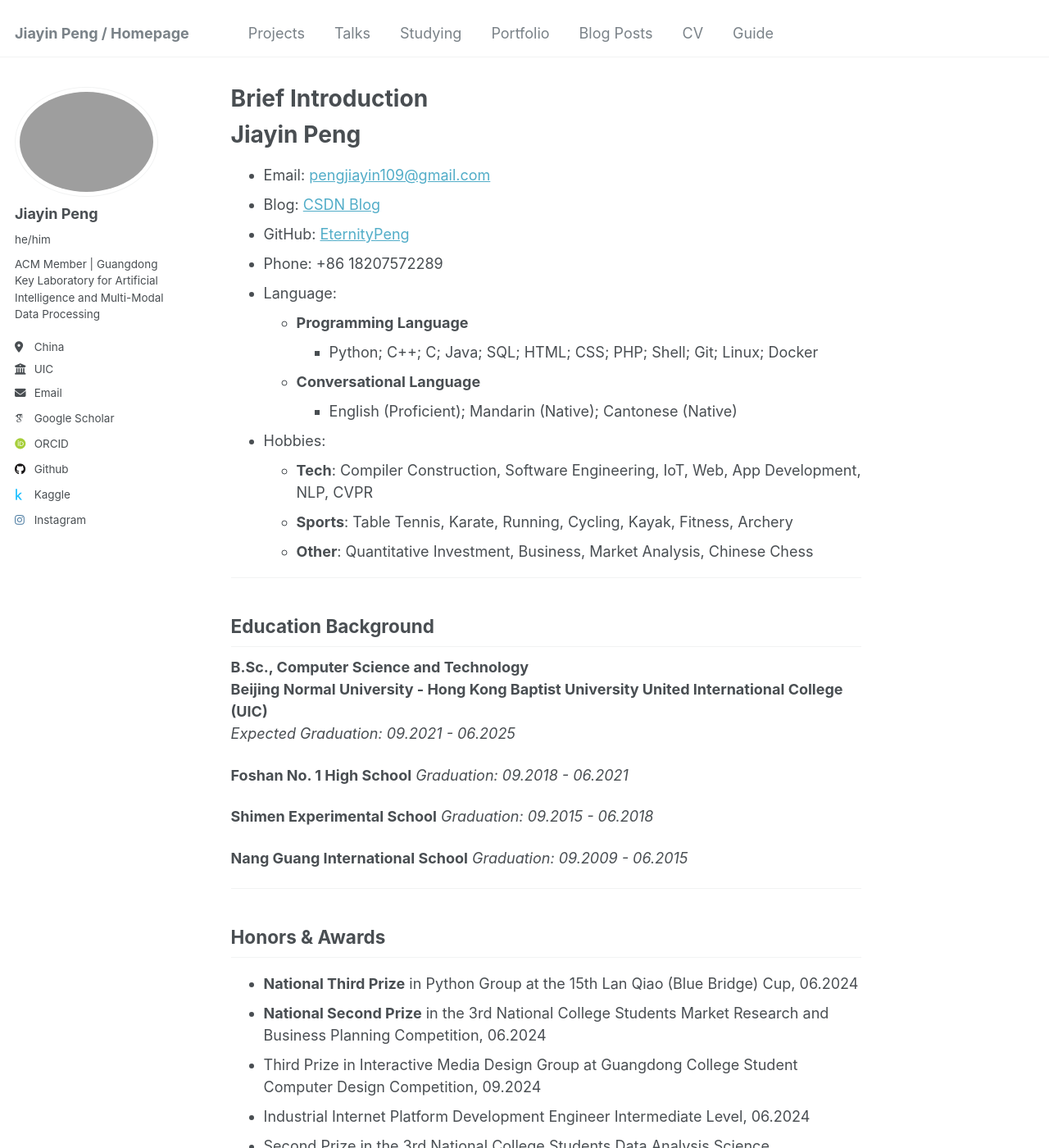
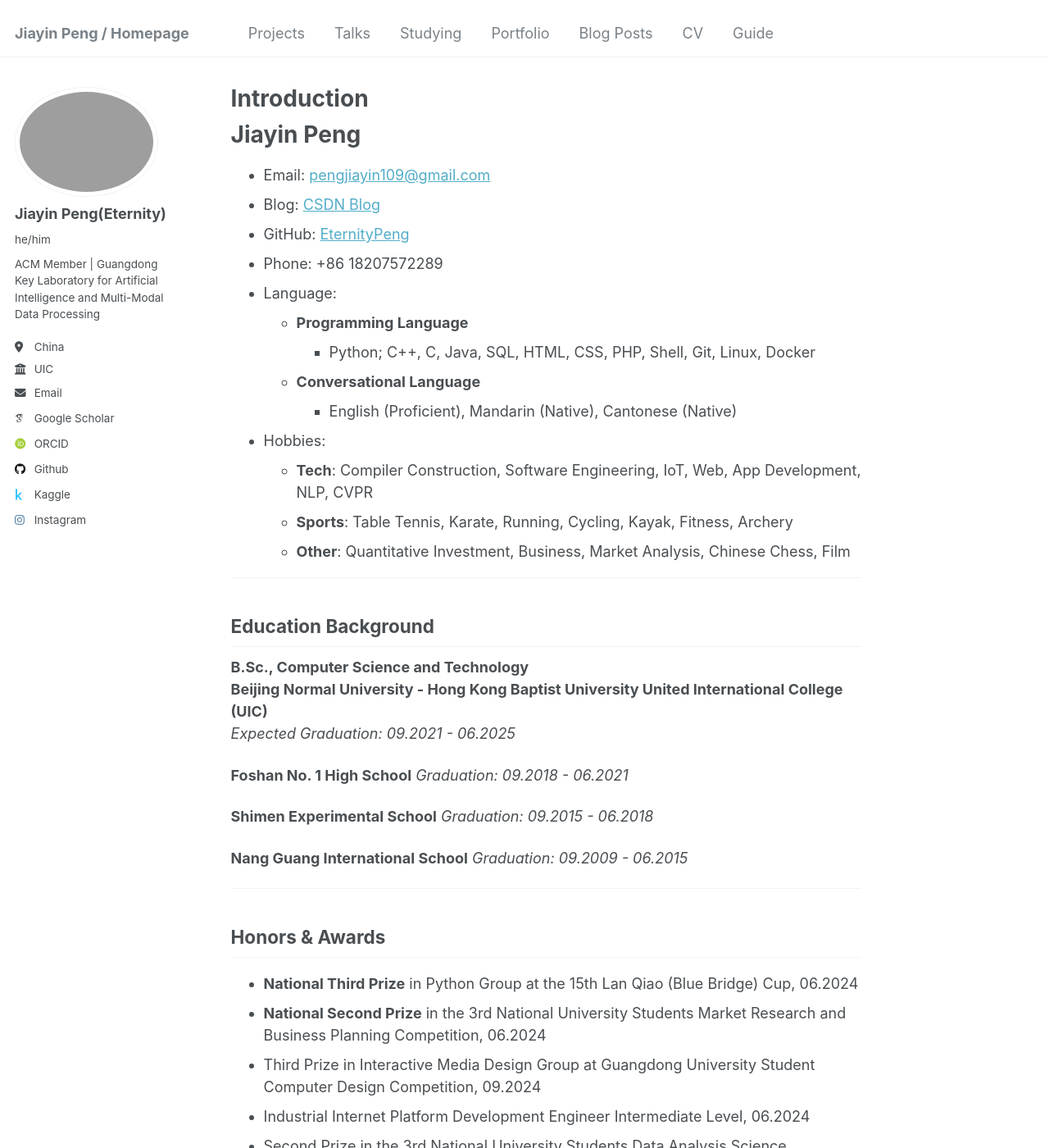
Before and after one commit to EternityPeng/eternitypeng.github.io, a Jekyll site: the page built from _pages/about.md, in a window 1280 px wide and 1400 px high. Shown: the whole window at 82% size. Built offline with Jekyll 4.4.1, drawn with Linux system fonts in a browser that asks for light colours; some web fonts are replaced; some of the changed text lies outside the part shown.

Commit message:
change some background

```diff
--- a/_config.yml
+++ b/_config.yml
@@ -10,7 +10,7 @@
 locale                   : "en-US"
 title                    : "Jiayin Peng / Homepage"
 title_separator          : "-"
-name                     : &name "Jiayin Peng"
+name                     : &name "Jiayin Peng(Eternity)"
 description              : &description "personal description"
 url                      : https://eternitypeng.github.io # the base hostname & protocol for your site e.g. "https://mmistakes.github.io"
 baseurl                  : "" # the subpath of your site, e.g. "/blog"
@@ -22,7 +22,7 @@ repository               : "EternityPeng/eternitypeng.github.io"
 author:
   # Biographic information
   avatar           : "profile2.0.png"
-  name             : "Jiayin Peng"
+  name             : "Jiayin Peng(Eternity)"
   pronouns         : "he/him"
   bio              : "ACM Member | Guangdong Key Laboratory for Artificial Intelligence and Multi-Modal Data Processing"
   location         : "China"
--- a/_pages/about.md
+++ b/_pages/about.md
@@ -1,6 +1,6 @@
 ---
 permalink: /
-title: "Brief Introduction"
+title: "Introduction"
 author_profile: true
 redirect_from:
   - /about/
@@ -15,13 +15,13 @@ redirect_from:
 - Phone: +86 18207572289
 - Language:
   - **Programming Language**
-    - Python; C++; C; Java; SQL; HTML; CSS; PHP; Shell; Git; Linux; Docker
+    - Python; C++, C, Java, SQL, HTML, CSS, PHP, Shell, Git, Linux, Docker
   - **Conversational Language**
-    - English (Proficient); Mandarin (Native); Cantonese (Native)
+    - English (Proficient), Mandarin (Native), Cantonese (Native)
 - Hobbies:
   - **Tech**: Compiler Construction, Software Engineering, IoT, Web, App Development, NLP, CVPR
   - **Sports**: Table Tennis, Karate, Running, Cycling, Kayak, Fitness, Archery
-  - **Other**: Quantitative Investment, Business, Market Analysis, Chinese Chess
+  - **Other**: Quantitative Investment, Business, Market Analysis, Chinese Chess, Film
 
 
 
@@ -48,10 +48,10 @@ redirect_from:
 ## Honors & Awards
 
 - **National Third Prize** in Python Group at the 15th Lan Qiao (Blue Bridge) Cup, 06.2024
-- **National Second Prize** in the 3rd National College Students Market Research and Business Planning Competition, 06.2024
-- Third Prize in Interactive Media Design Group at Guangdong College Student Computer Design Competition, 09.2024
+- **National Second Prize** in the 3rd National University Students Market Research and Business Planning Competition, 06.2024
+- Third Prize in Interactive Media Design Group at Guangdong University Student Computer Design Competition, 09.2024
 - Industrial Internet Platform Development Engineer Intermediate Level, 06.2024
-- Second Prize in the 3rd National College Students Data Analysis Science Popularization Competition, 09.2024
+- Second Prize in the 3rd National University Students Data Analysis Science Popularization Competition, 09.2024
 - Market Analysis Researchers LEVEL I, 04.2024
 - LeetCode School Competition Excellent Award (Top 4), 09.2023
 
@@ -98,8 +98,9 @@ redirect_from:
 - **UIC ACM** Member
 - Guangdong Key **Laboratory** for Artificial Intelligence and Multi-Modal Data Processing Member
 - **UIC Maker Center "Yanxin" Technical Team Member** (**First Prize**, Innovation and Entrepreneurship Competition; **Silver Award**, "Jingniuhui" Cup)
-- **Technical Advisor** of UIC Digital Healthcare Research Group
+- Technical Advisor and General **Head** of the UIC Digital Healthcare Research Group
 - **Chinese Chess:** Third Place (**City**), **Table Tennis:** First Place (District), **Karate:** Second Place (District)
+- **Sound Assistant** of 13th University Student Advertising Art Competition (**Second Prize**)
 
 ---
 
```
